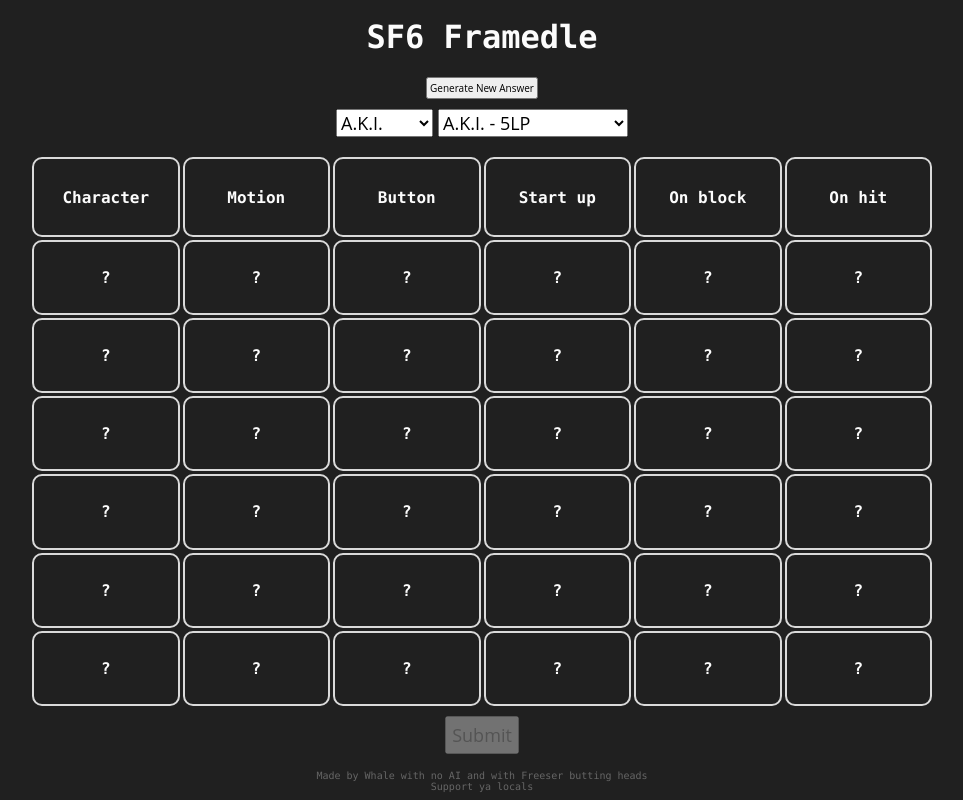
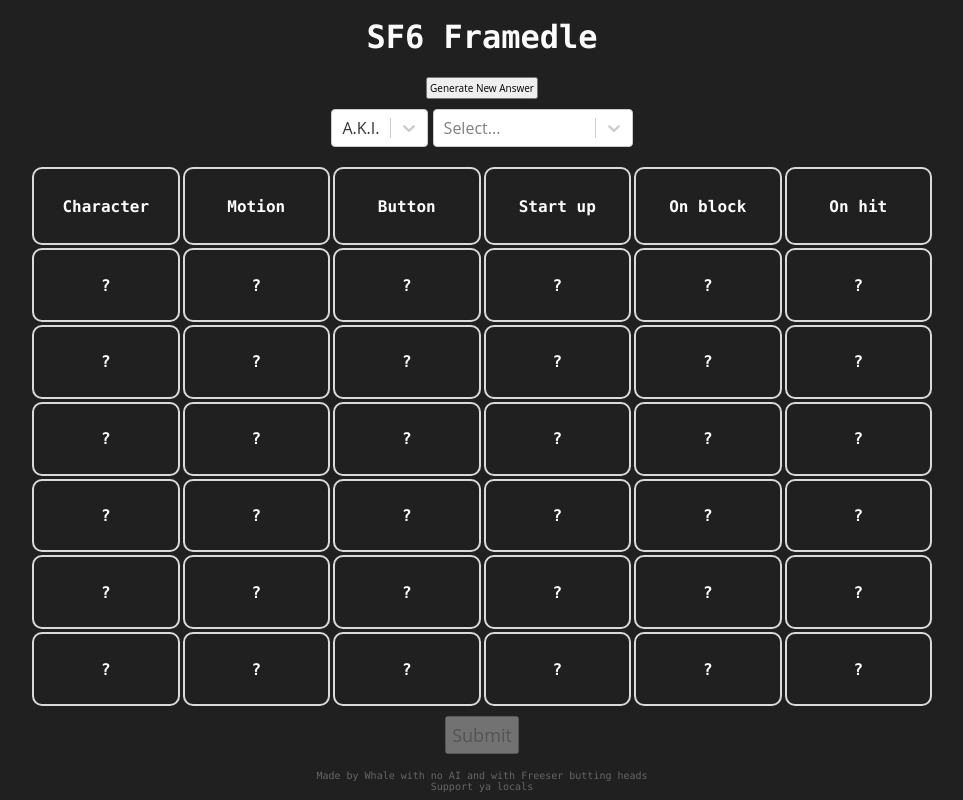
Before and after one commit to Fanderay/sf6framedle, a Next.js app: page / in a window 1280 px wide. Shown: the whole page, without its empty margins (158-1121 px from the left). Built offline with nearby package versions, Linux system fonts and the light colour scheme.

Commit message:
bug fix galore

```diff
--- a/app/globals.css
+++ b/app/globals.css
@@ -101,11 +101,12 @@
 
 }
 .selector {
-  position: relative;
-  display: block;
-  margin: 0 auto;
+  color: black !important;
   font-family: 'Open Sans', 'Helvetica Neue', 'Segoe UI', 'Calibri', 'Arial', sans-serif;
-  font-size: 18px;
+}
+
+.selector-move {
+    min-width: 200px;
 }
 
 .select-button {
--- a/component/Game/Game.tsx
+++ b/component/Game/Game.tsx
@@ -137,7 +137,7 @@
                 </>
 
             </div>
-            <button onClick = {handleGuessSubmit} disabled={currentGuess.some(a => !a) || isLose} className = "select-button">Submit</button>
+            <button onClick = {handleGuessSubmit} disabled={currentGuess.some(a => a === null) || isLose || isWin} className = "select-button">Submit</button>
 
 
             <div className = "winner-modal" style ={{visibility: isWin || isLose ? "visible" : "hidden" }}>
--- a/component/GuessInput/GuessInput.tsx
+++ b/component/GuessInput/GuessInput.tsx
@@ -1,8 +1,9 @@
 
 'use client'
-import {useEffect, useState} from "react"
+import { uniqBy, values } from "lodash"
+import { useEffect, useState } from "react"
+import Select, { SingleValue } from "react-select"
 import frameData from "../../data/frameData.json"
-import { uniqBy } from "lodash"
 
 
 export default function GuessInput({
@@ -16,46 +17,67 @@
 })
  {
 
-    const [char, setChar] = useState(frameData[0].character)
+    const [char, setChar] = useState({label: frameData[0].character, value: frameData[0].character})
+    const [selectedGuess, setSelectedGuess] = useState<any>(null)
 
 
-    const handleSelect = (e:any) => {
-        const d = frameData.filter((({character}) => character === char))[e.target.value]
-
-        onGuess([
-            d.character,
-            d.moveMotion,
-            d.moveButton,
-            d.startUp,
-            d.onBlock,
-            d.onHit
-        ])
+    const handleSelect = (newVal: any) => {
+        setSelectedGuess(newVal)
     }
 
-    const handleCharSelect = (e:any) => {
-        setChar(e.target.value)
-        onGuess([null,null,null,null,null,null])
+    const handleCharSelect = (newVal: any) => {
+        setChar(newVal)
+        setSelectedGuess(null)
     }
+
+    useEffect(() => {
+        const d = selectedGuess?.value
+        let guess;
+        if (!d) guess = [null, null, null, null, null, null]
+        else {
+            guess = [
+                d.character,
+                d.moveMotion,
+                d.moveButton,
+                d.startUp,
+                d.onBlock,
+                d.onHit
+            ]
+        }
+        onGuess(guess)
+    }, [selectedGuess])
 
     return (
         <div className = "guess-input-container">
-            <select onChange = {handleCharSelect} defaultValue={"a.k.i"} className = "selector">
-                {
-                    uniqBy(frameData, "character").map(({character}, index)=> {
-                        return <option key = {index} value = {character}>{character}</option>
-                    })
+            <Select
+                options = {
+                    uniqBy(frameData, "character").map(({character})=> ({
+                        value: character,
+                        label: character
+                    }))
                 }
-            </select>
-            <select onChange={handleSelect} className = "selector">
-                {
-                    frameData.filter((({character}) => character === char)).map((f, index) => {
-                        return (
-                            <option key = {index} value = {index}>{f.character} - {f.moveMotion}</option>
-                        )
-                    })
+                onChange = {handleCharSelect}
+                className = "selector"
+                value = {char}
+            />
+
+            <Select
+                options = {
+                    [
+                        ...frameData.filter((({character}) => character === char.value)).map((f) => {
+                            return {
+                                value: f,
+                                label: `${f.character} - ${f.moveMotion}`
+                            }
+                        })
+                    ]
+
                 }
+                onChange = {handleSelect}
+                value = {selectedGuess}
+                className = "selector selector-move"
+            />
 
-            </select>
         </div>
     )
 
--- a/package.json
+++ b/package.json
@@ -13,7 +13,8 @@
     "next": "16.1.6",
     "postcss": "^8.5.6",
     "react": "19.2.3",
-    "react-dom": "19.2.3"
+    "react-dom": "19.2.3",
+    "react-select": "^5.10.2"
   },
   "devDependencies": {
     "@tailwindcss/postcss": "^4.2.1",
```
Also changed, not shown: 1 other file (tests, documents, lock files or other folders).
